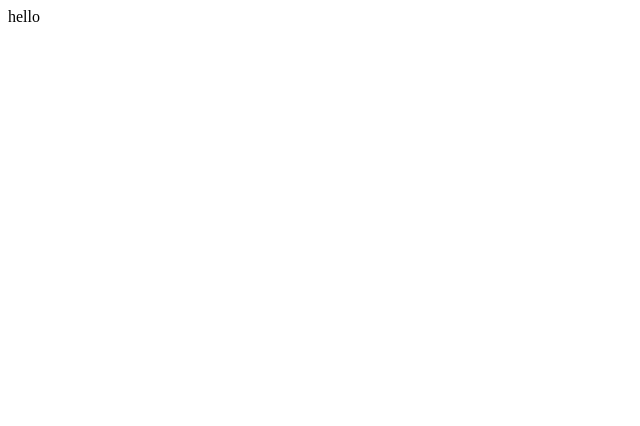
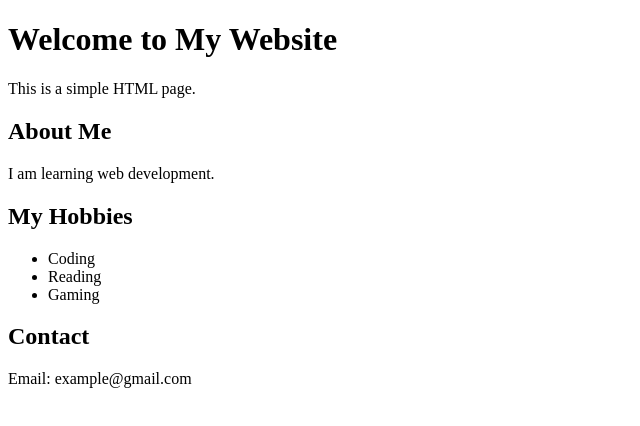
Before and after one commit to pragadeesh1710/demo_web_page, a plain HTML site: page index.html in a window 1280 px wide. Shown: the whole page, without its empty margins (0-640 px from the left). Drawn offline with Linux system fonts and the light colour scheme.

Commit message:
Update index.html

```diff
--- a/index.html
+++ b/index.html
@@ -1 +1,25 @@
-hello
+<!DOCTYPE html>
+<html>
+<head>
+    <title>My Simple Page</title>
+</head>
+<body>
+
+    <h1>Welcome to My Website</h1>
+    <p>This is a simple HTML page.</p>
+
+    <h2>About Me</h2>
+    <p>I am learning web development.</p>
+
+    <h2>My Hobbies</h2>
+    <ul>
+        <li>Coding</li>
+        <li>Reading</li>
+        <li>Gaming</li>
+    </ul>
+
+    <h2>Contact</h2>
+    <p>Email: example@gmail.com</p>
+
+</body>
+</html>
```
